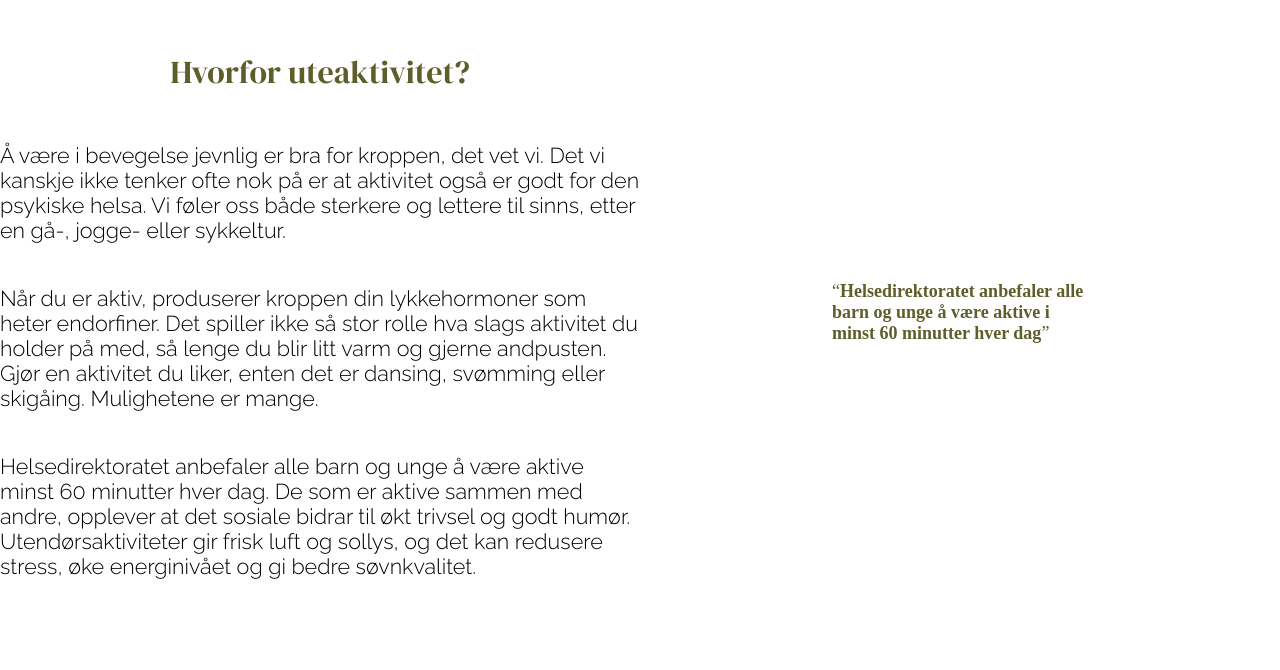
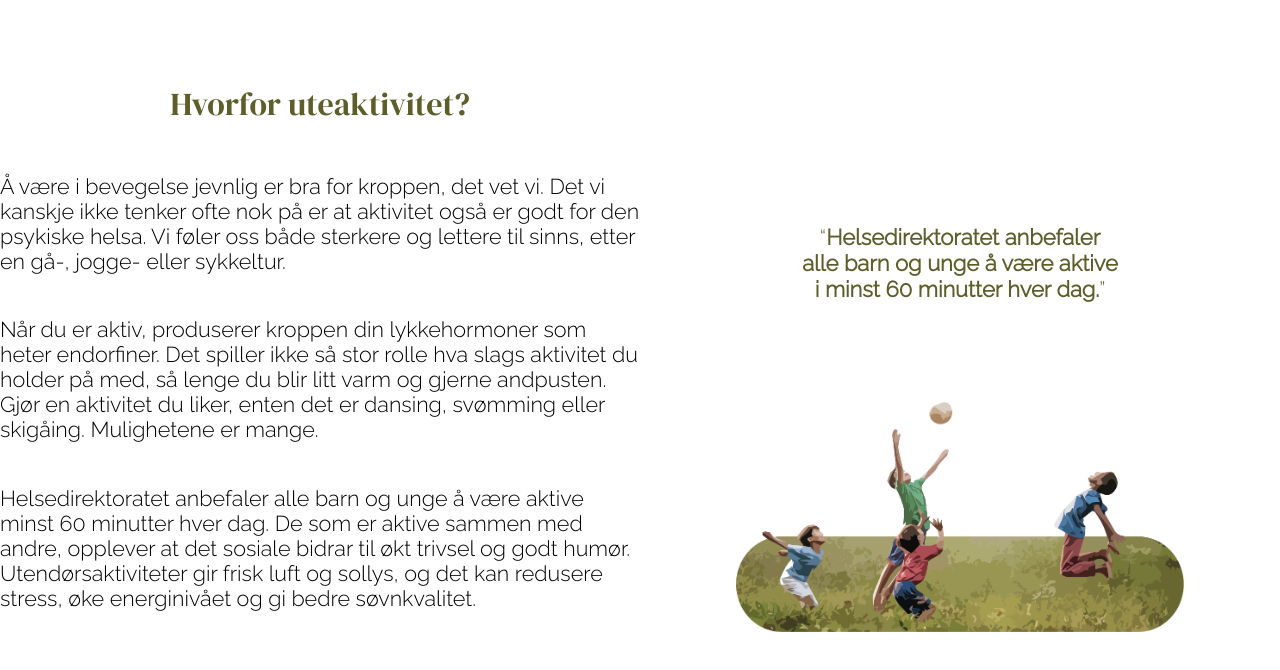
Before and after one commit to balazsorban44/eit-c, a Next.js app: page / in a window 1280 px wide. Shown: the part 3514-4184 px from the top of the page. Built offline with nearby package versions, Linux system fonts and the light colour scheme.

Commit message:
Insert image of children playing in "Helse"

```diff
--- a/pages/index.js
+++ b/pages/index.js
@@ -152,7 +152,12 @@ export default function Home() {
 
         <section
           id="psykiskhelse"
-          style={{ flexDirection: "row", minHeight: "80vh",}}
+          style={{
+            flexDirection: "row",
+            minHeight: "80vh",
+            alignItems: "flex-end",
+
+          }}
         >
           <div
             style={{
@@ -197,17 +202,32 @@ export default function Home() {
             style={{
               flex: 1,
               display: "flex",
+              flexDirection: "column",
               alignItems: "center",
-              justifyContent: "center",
+              justifyContent: "flex-end",
             }}
             >
-            <q style={{ color: "#5e5e2b", maxWidth: "40%",}}>
-              <strong>
+            <q style={{ color: "#5e5e2b", maxWidth: "50%", textAlign: "center"}}>
+              <strong style={{fontSize: 22,}}>
                 Helsedirektoratet anbefaler alle barn og unge å være aktive i
-                minst <emph>60 minutter</emph> hver dag
+                minst 60 minutter hver dag.
               </strong>
             </q>
+
+            <img
+              style={{
+                objectFit: "cover",
+                width: "70%",
+                height: "70%",
+                marginTop: 100
+
+              }}
+              src="/aktivitetbarn.jpg"
+              alt="Bildet viser barn som leker med en ball"
+            />
           </div>
+
+
         </section>
         <br></br>
 
--- a/styles/globals.sass
+++ b/styles/globals.sass
@@ -25,7 +25,9 @@ nav
 ul
   padding: 0
   margin: 0
-p
+
+
+p, q
   font-size: 1.2em
   font-family: 'Raleway'
 
```
Also changed, not shown: public/aktivitetbarn.jpg (added).
